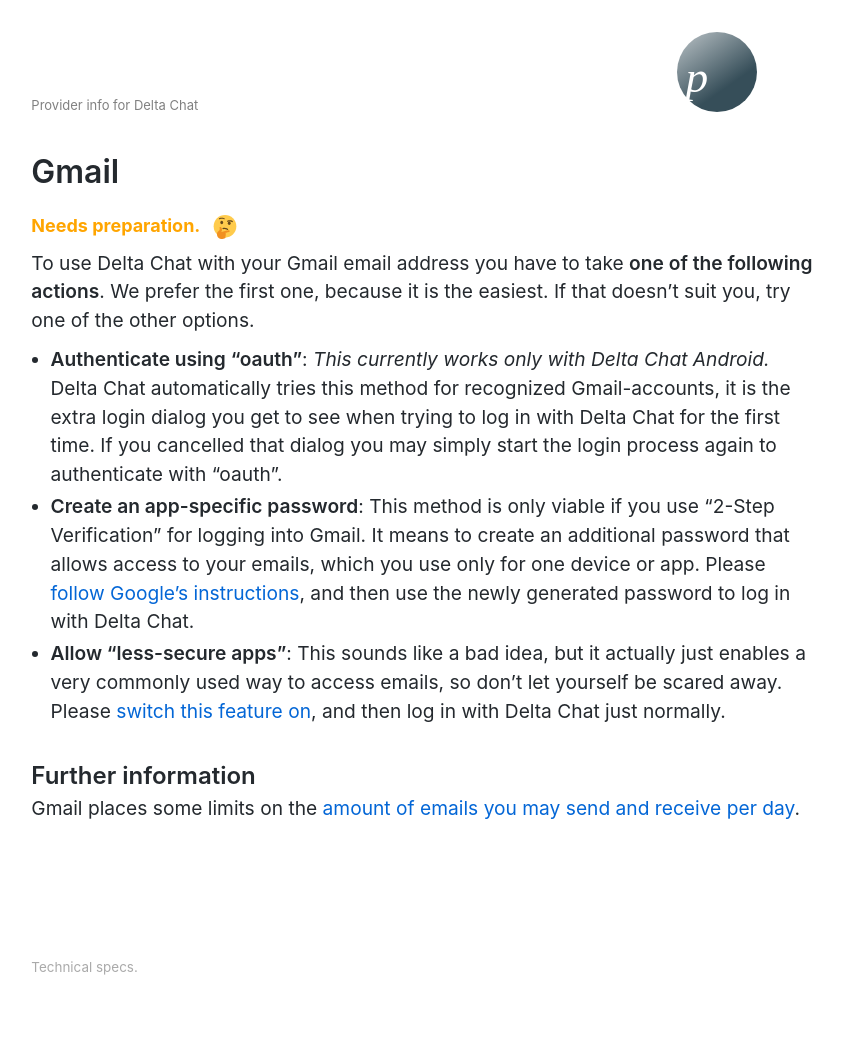
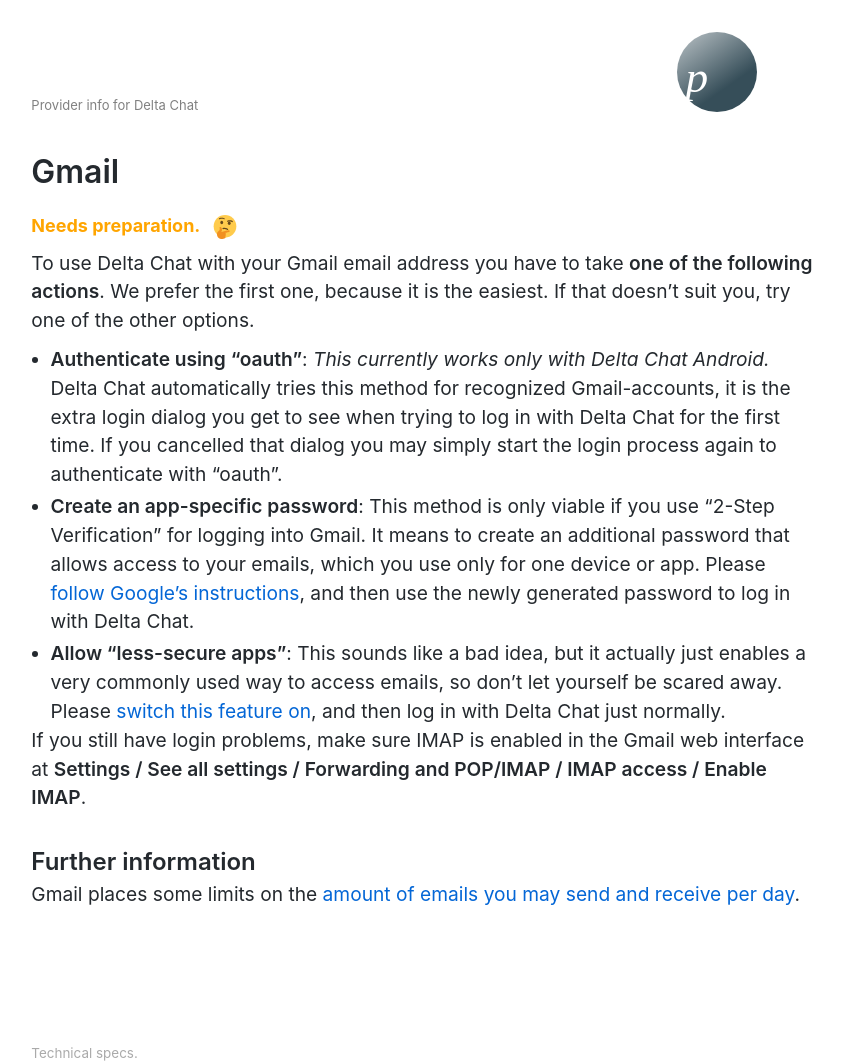
Before and after one commit to deltachat/provider-db, a Jekyll site: the page built from _providers/gmail.md, in a window 1280 px wide. Shown: the whole page, without its empty margins (214-1057 px from the left). Built offline with Jekyll 4.4.1, drawn with Linux system fonts in a browser that asks for light colours; before the commit the page ends 977 px from its top, so only the background shows below that.

Commit message:
IMAP was not enabled on my test, not sure what the default is/was over time and how that relates to oauth2, but adding a hint is probably useful

```diff
--- a/_providers/gmail.md
+++ b/_providers/gmail.md
@@ -28,6 +28,9 @@
 * **Create an app-specific password**: This method is only viable if you use "2-Step Verification" for logging into Gmail. It means to create an additional password that allows access to your emails, which you use only for one device or app.  Please [follow Google's instructions](https://support.google.com/accounts/answer/185833), and then use the newly generated password to log in with Delta Chat.
 * **Allow "less-secure apps"**: This sounds like a bad idea, but it actually just enables a very commonly used way to access emails, so don't let yourself be scared away. Please [switch this feature on](https://myaccount.google.com/lesssecureapps), and then log in with Delta Chat just normally.
 
+If you still have login problems,
+make sure IMAP is enabled in the Gmail web interface
+at **Settings / See all settings / Forwarding and POP/IMAP / IMAP access / Enable IMAP**.
 
 ## Further information
 
```
Also changed, not shown: other parts of _providers/gmail.md (+1 -1 lines).
